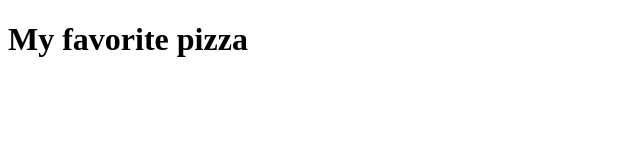
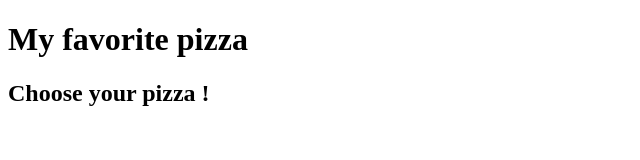
Before and after one commit to AlaplayaW/sharezza, a plain HTML site: page index.html in a window 1280 px wide. Shown: the whole page, without its empty margins (0-640 px from the left). Drawn offline with Linux system fonts and the light colour scheme.

Commit message:
Update index.html
add a new title in the body

```diff
--- a/index.html
+++ b/index.html
@@ -6,5 +6,6 @@
   </head>
   <body>
     <h1>My favorite pizza</h1>
+    <h2>Choose your pizza !</h2>
   </body>
 </html>
```
